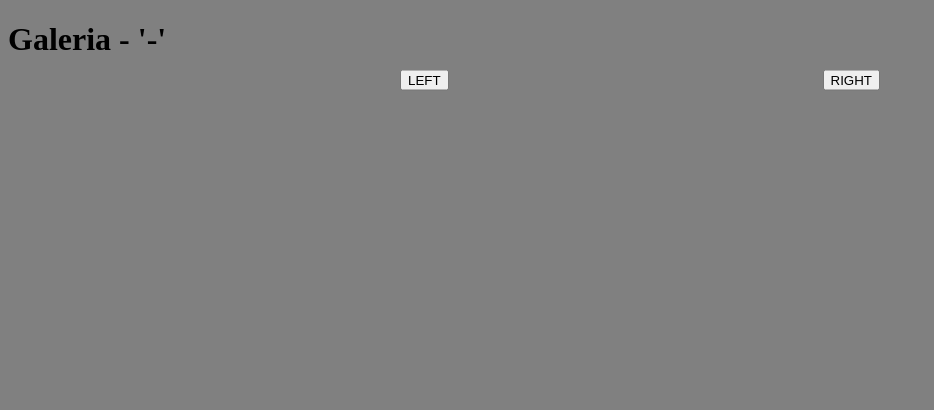
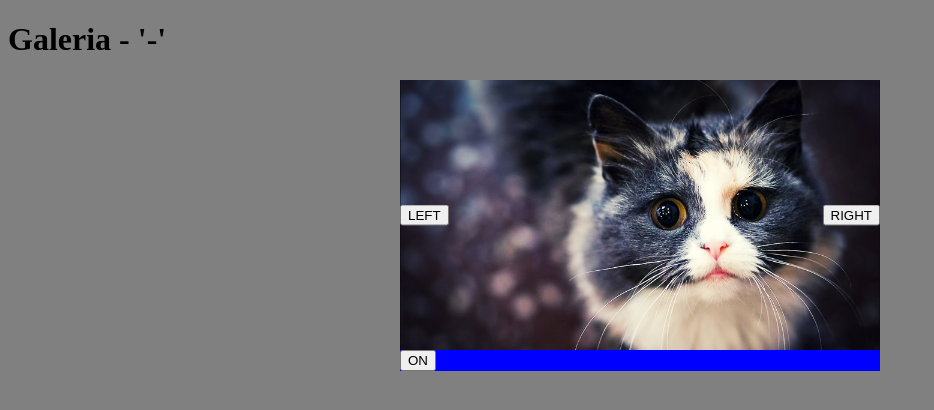
Before and after one commit to 19950512/Galeria, a website: page index.html in a window 1280 px wide. Both pictures are taken after a click on the button "RIGHT". Shown: the whole page, without its empty margins (0-934 px from the left). Drawn offline with Linux system fonts and the light colour scheme; files that its build step writes are made by us from their sources.

Commit message:
back & next
-

```diff
--- a/index.html
+++ b/index.html
@@ -15,7 +15,7 @@
 				<button class="galeria-right">RIGHT</button>
 			</div>
 			<div class="galeria-controles">
-
+				<button class="geleria-play">ON</button>
 			</div>
 
 		</div>
@@ -31,6 +31,11 @@
 					'nome': 'Gatinho 02',
 					'src': 'img/galeria/02.jpg',
 					'legenda': 'Lorem Ipsum Dollor'
+				},
+				2: {
+					'nome': 'Gatinho 03',
+					'src': 'img/galeria/03.jpg',
+					'legenda': 'Lorem Ipsum Dollor'
 				}
 			};
 
@@ -42,13 +47,14 @@
 				'controllers': {
 					'left': 'galeria-left',
 					'right': 'galeria-right',
-					'play': null,
+					'play': 'geleria-play',
 					'fullscreen': null,
 					'close': null,
 				}
 			};
 
 			var galeria = new Galeria(imagens, configuracoes);
+			galeria.init();
 		</script>
 	</body>
 </html>
--- a/js/js/galeria.js
+++ b/js/js/galeria.js
@@ -20,13 +20,31 @@ class Galeria{
 		this.controllers = {
 			'left': this.galeria_container.querySelectorAll('.' + configuracoes.controllers['left']),
 			'right': this.galeria_container.querySelectorAll('.' + configuracoes.controllers['right']),
-			'play': null,
+			'play': this.galeria_container.querySelectorAll('.' + configuracoes.controllers['play']),
 			'fullscreen': null,
 			'close': null,
 		}
+	}
+
+	init(){
 
 		// Renderiza a galeria
 		this.render();
+
+		// Escuta as teclas - setinhas do teclado
+		document.addEventListener("keyup", function(evt){
+
+			// seta direita
+			if(evt.keyCode == 39){
+				galeria.next()
+			}
+
+			// seta esquerda
+			if(evt.keyCode == 37){
+				galeria.back()
+			}
+
+		}, true);
 	}
 
 	/* Retorna um elemento pelo ID */
@@ -35,31 +53,119 @@ class Galeria{
 	}
 
 	/* Ação imagem anterior */
-	back(btn){
-		console.log(btn, 'estou voltando..');
+	back(){
+
+		if(this.imagens[this.imagem_current - 1]){
+
+			// Atualiza a imagem current
+			this.imagem_current = this.imagem_current - 1;
+		}
+
+		// Renderiza a galeria
+		this._renderMain();
+
+		this._renderRight()
+		this._renderLeft()
 	}
 
 	/* Ação proxima imagem */
-	next(btn){
-		console.log(btn, 'estou avançando..');
+	next(){
+
+		if(this.imagens[this.imagem_current + 1]){
+
+			// Atualiza a imagem current
+			this.imagem_current = this.imagem_current + 1;
+		}
+
+		// Renderiza a galeria
+		this._renderMain()
+
+		this._renderRight()
+		this._renderLeft()
 	}
 
+	/* Slide, status = true (ON) - status = false (OFF) */
+	slide(btn, status = true){
+
+		// Altera o botão play do slide
+		btn.textContent = !status ? 'ON' : 'OFF';
+		btn.setAttribute('onclick', 'galeria.slide(this, ' + !status + ')');
+	}
+
+	/* Renderiza imagem principal */
+	_renderMain(){
+
+		// Se a imagem atual existe na lista das imagens
+		if(this.imagens[this.imagem_current]){
+
+			// Renderiza a imagem current em todos os elementos MAIN (imagem principal)
+			for (var i = this.elements['main'].length - 1; i >= 0; i--) {
+				this.elements['main'][i].src = this.imagens[this.imagem_current]['src'];
+			}
+		}
+	}
 
 	/* Responsável por renderizar os botões */
 	_renderBotoes(){
+		this._renderRight()
+		this._renderLeft()
+		this._renderPlay()
+	}
+
+	/* Renderiza só a setinha Direita */
+	_renderRight(){
+
 		// Renderiza os botões de controle RIGHT
 		for (var i = this.controllers.right.length - 1; i >= 0; i--){
-			this.controllers.right[i].setAttribute('onclick', 'galeria.next(this)');
+
+			this.controllers.right[i].setAttribute('onclick', 'galeria.next()');
+
+			if(!this.imagens[this.imagem_current + 1]){
+				this.controllers.right[i].style.display = 'none';
+			}else{
+				this.controllers.right[i].style.display = null;
+			}
 		}
+	}
+
+	/* Renderiza só a setinha Esquerda */
+	_renderLeft(){
 
 		// Renderiza os botões de controle LEFT
 		for (var i = this.controllers.left.length - 1; i >= 0; i--){
-			this.controllers.left[i].setAttribute('onclick', 'galeria.back(this)');
+
+			this.controllers.left[i].setAttribute('onclick', 'galeria.back()');
+
+			if(!this.imagens[this.imagem_current - 1]){
+				this.controllers.left[i].style.display = 'none';
+			}else{
+				this.controllers.left[i].style.display = null;
+			}
 		}
 	}
+
+	/* Renderiza só o botão Play - Slide */
+	_renderPlay(){
+
+		// Renderiza os botões de controle PLAY
+		for (var i = this.controllers.play.length - 1; i >= 0; i--){
+
+			this.controllers.play[i].setAttribute('onclick', 'galeria.slide(this, true)');
+
+			if(!this.imagens[1]){
+				this.controllers.play[i].style.display = 'none';
+			}else{
+				this.controllers.play[i].style.display = null;
+			}
+		}
+	}
+
 	render(){
 
 		// Renderiza os botões
 		this._renderBotoes()
+
+		// Renderiza imagem principal
+		this._renderMain();
 	}
 }
```
Also changed, not shown: js/galeria.min.js.
